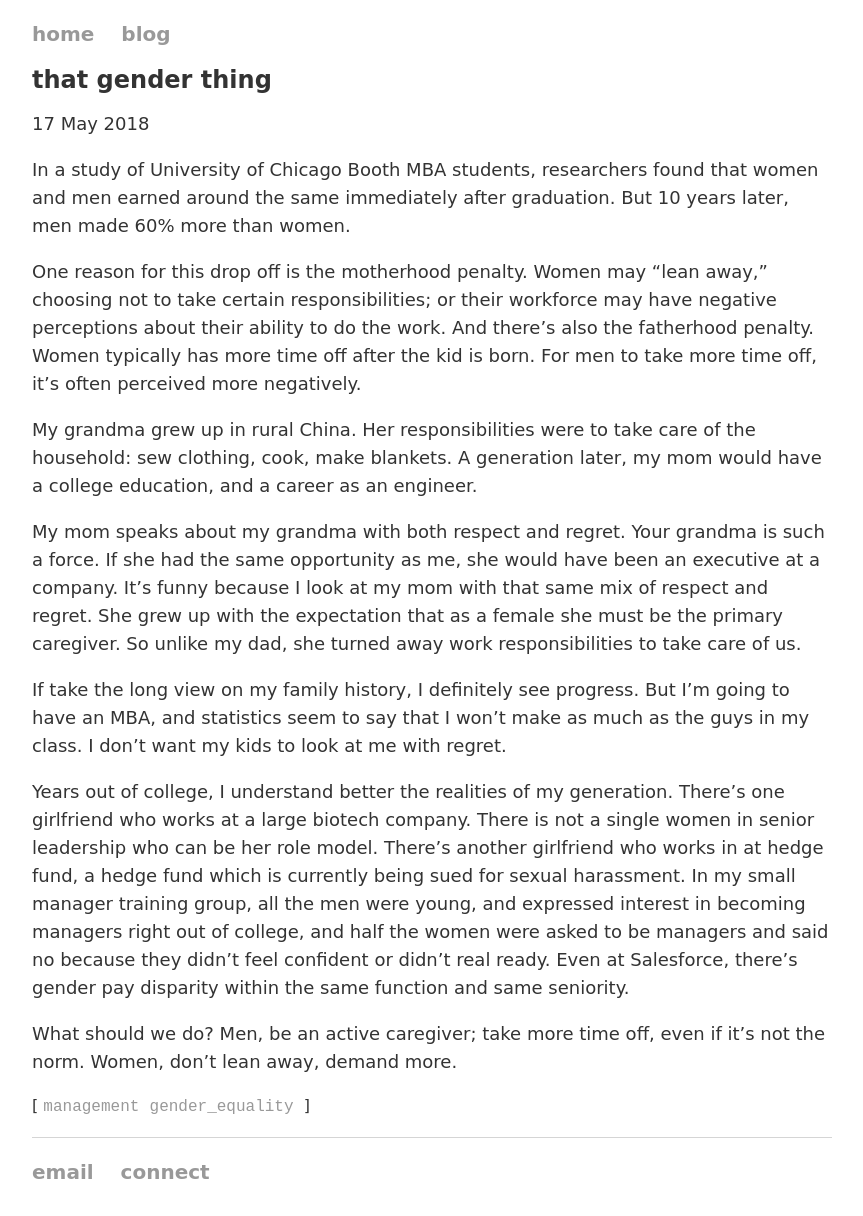
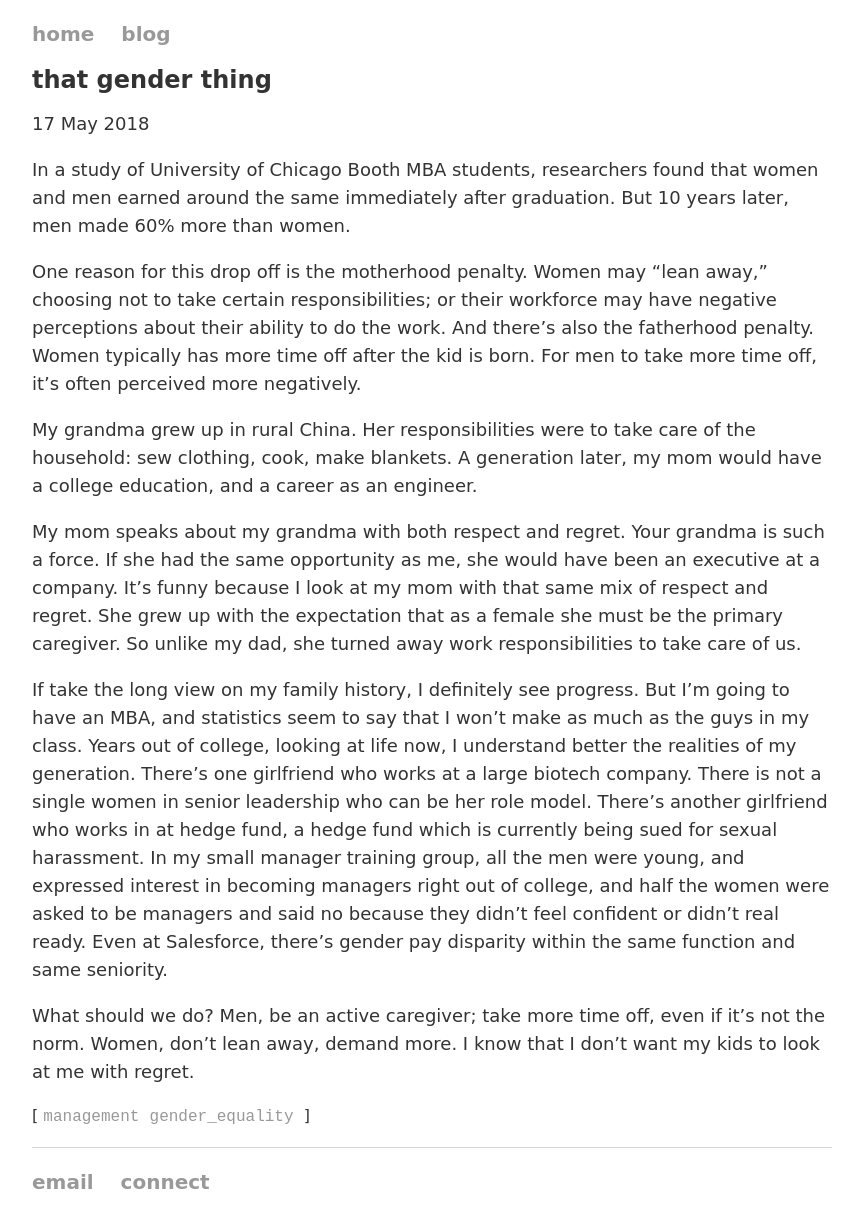
Before and after one commit to kyh14/kellyyh, a Jekyll site: the page built from _posts/2018-05-17-that-gender-thing.md, in a window 1280 px wide. Shown: the whole page, without its empty margins (208-1071 px from the left). Built offline with Jekyll 4.4.1, drawn with Linux system fonts in a browser that asks for light colours.

Commit message:
modified gender blog

```diff
--- a/_posts/2018-05-17-that-gender-thing.md
+++ b/_posts/2018-05-17-that-gender-thing.md
@@ -13,8 +13,6 @@ My grandma grew up in rural China. Her responsibilities were to take care of the
 
 My mom speaks about my grandma with both respect and regret. Your grandma is such a force. If she had the same opportunity as me, she would have been an executive at a company. It's funny because I look at my mom with that same mix of respect and regret. She grew up with the expectation that as a female she must be the primary caregiver. So unlike my dad, she turned away work responsibilities to take care of us.
 
-If take the long view on my family history, I definitely see progress. But I'm going to have an MBA, and statistics seem to say that I won't make as much as the guys in my class. I don't want my kids to look at me with regret.
+If take the long view on my family history, I definitely see progress. But I'm going to have an MBA, and statistics seem to say that I won't make as much as the guys in my class. Years out of college, looking at life now, I understand better the realities of my generation. There's one girlfriend who works at a large biotech company. There is not a single women in senior leadership who can be her role model. There's another girlfriend who works in at hedge fund, a hedge fund which is currently being sued for sexual harassment. In my small manager training group, all the men were young, and expressed interest in becoming managers right out of college, and half the women were asked to be managers and said no because they didn't feel confident or didn't real ready. Even at Salesforce, there's gender pay disparity within the same function and same seniority.
 
-Years out of college, I understand better the realities of my generation. There's one girlfriend who works at a large biotech company. There is not a single women in senior leadership who can be her role model. There's another girlfriend who works in at hedge fund, a hedge fund which is currently being sued for sexual harassment. In my small manager training group, all the men were young, and expressed interest in becoming managers right out of college, and half the women were asked to be managers and said no because they didn't feel confident or didn't real ready. Even at Salesforce, there's gender pay disparity within the same function and same seniority.
-
-What should we do? Men, be an active caregiver; take more time off, even if it's not the norm. Women, don't lean away, demand more.
+What should we do? Men, be an active caregiver; take more time off, even if it's not the norm. Women, don't lean away, demand more. I know that I don't want my kids to look at me with regret.
```
